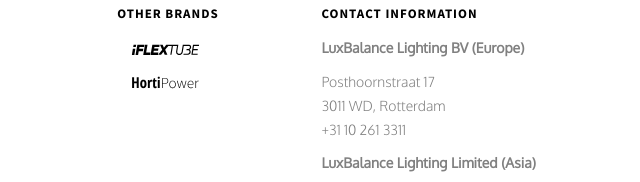
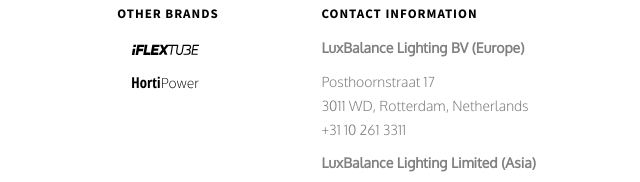
Before and after one commit to circadianlux/circadianlux.github.io, a plain HTML site: page index.html in a window 1280 px wide. Shown: the part 1329-1511 px from the top of the page, 640-1280 px from the left. Drawn offline with Linux system fonts and the light colour scheme; files whose address does not match are found by name.

Commit message:
Netherlands

```diff
--- a/index.html
+++ b/index.html
@@ -214,7 +214,7 @@
 					<h4>Contact Information</h4>
 					<ul class="fh5co-footer-links">
 						<li> <b>LuxBalance Lighting BV (Europe)</b></li>
-						<li>Posthoornstraat 17 <br> 3011 WD, Rotterdam <br> +31 10 261 3311</li>
+						<li>Posthoornstraat 17 <br> 3011 WD, Rotterdam, Netherlands <br> +31 10 261 3311</li>
 						<li> <b>LuxBalance Lighting Limited (Asia)</b></li>
 						<li>F&H, 17F, International Industrial Centre, <br>2-8 Kwei Tei Street, Fotan, Shatin, N.T. Hong Kong</li>
 						<li><a href="tel://+85239746318">+852 3974 6318</a></li>
```
Also changed, not shown: solution.html (+1 -1 lines).
